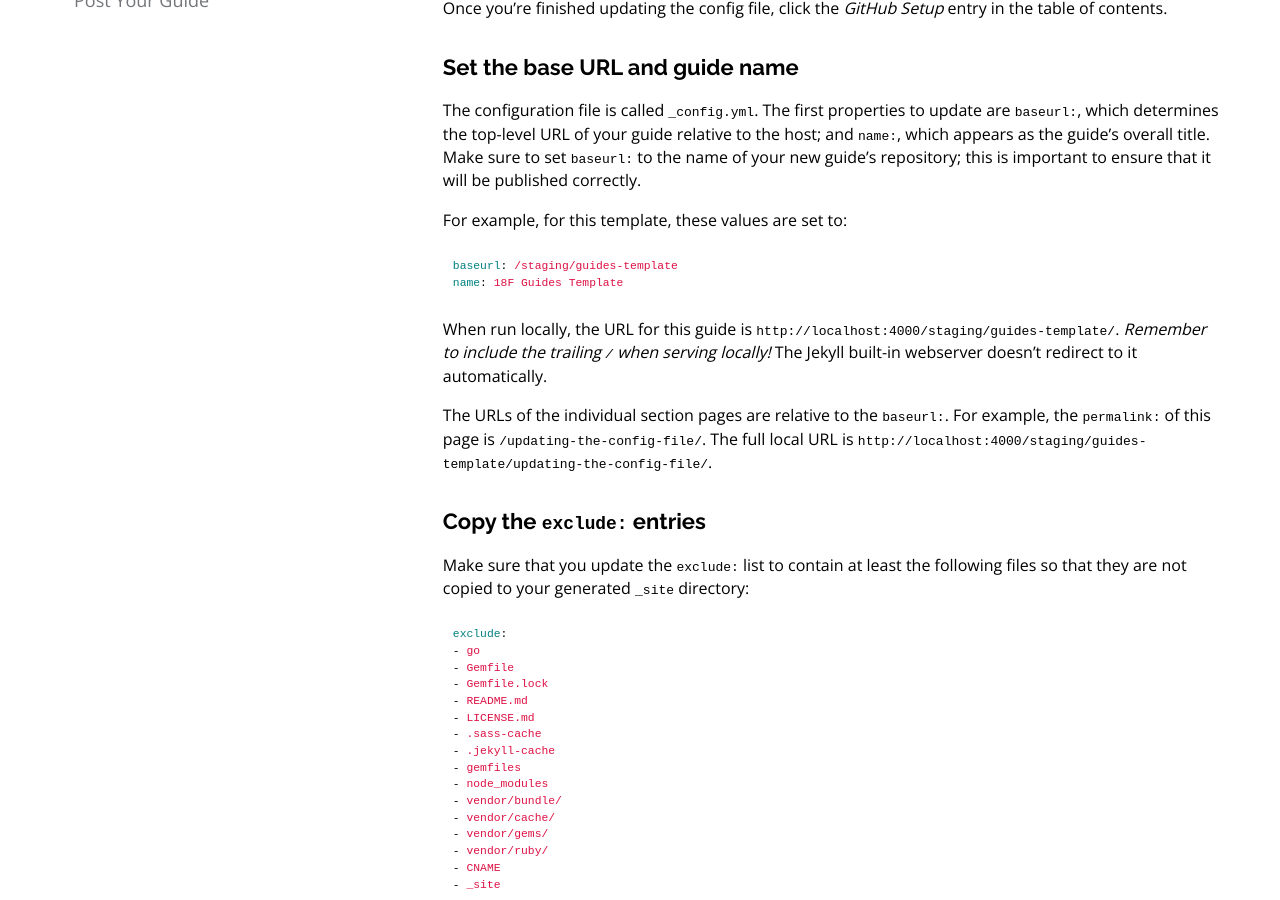
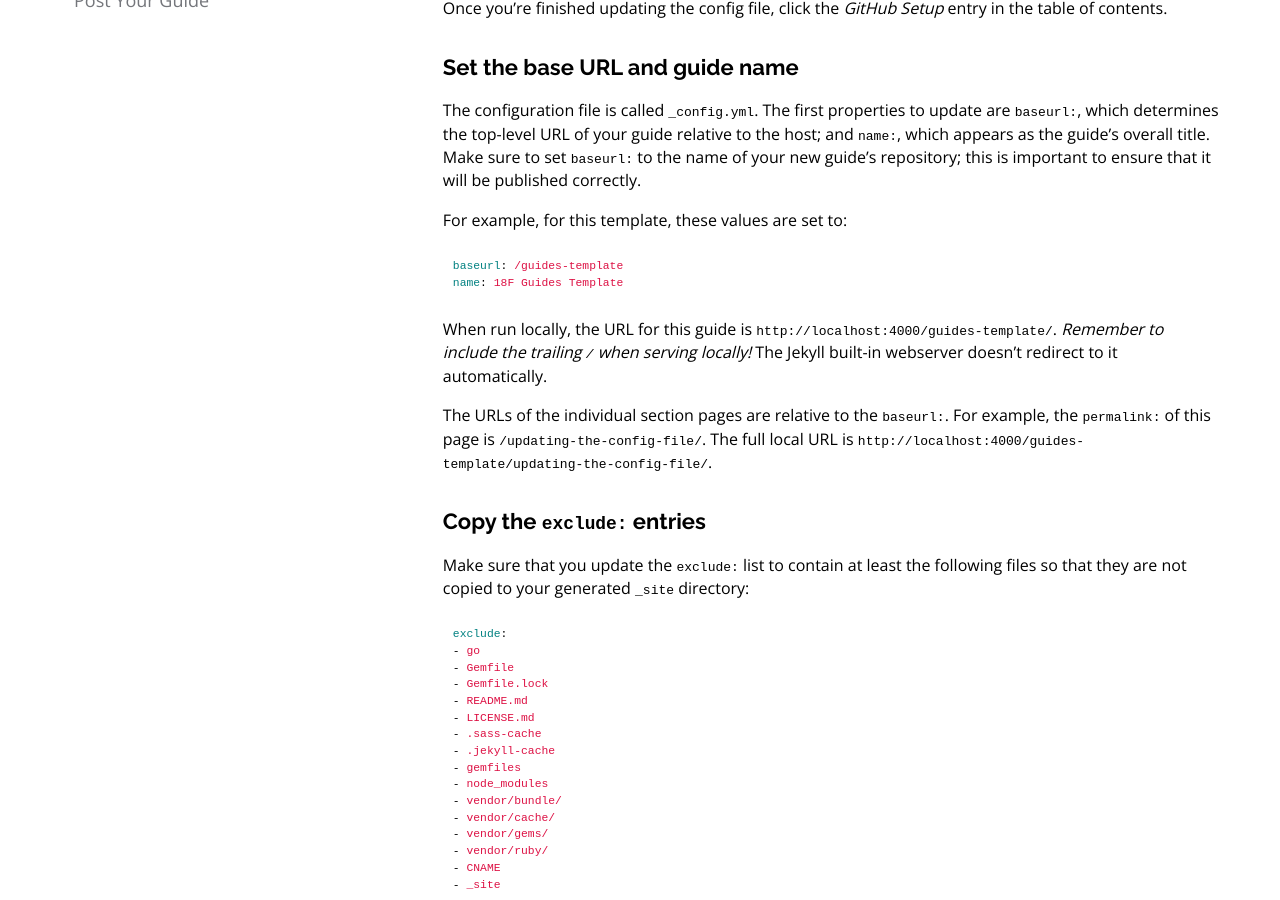
Before and after one commit to Macy-FK/federaliste, a Jekyll site: the page built from pages/config.md, in a window 1280 px wide and 900 px high, scrolled down 423 px. Built offline with Jekyll 4.4.1, drawn with Linux system fonts in a browser that asks for light colours; nearby versions of some CDN libraries; Markdown is read by kramdown in place of the engine named in the settings.

Commit message:
Remove unnecessary /staging prefix from baseurl
Turns out the Nginx `alias` directive does what we need.

```diff
--- a/_config.yml
+++ b/_config.yml
@@ -1,4 +1,4 @@
-baseurl: /staging/guides-template
+baseurl: /guides-template
 markdown: redcarpet
 name: 18F Guides Template
 exclude:
```
